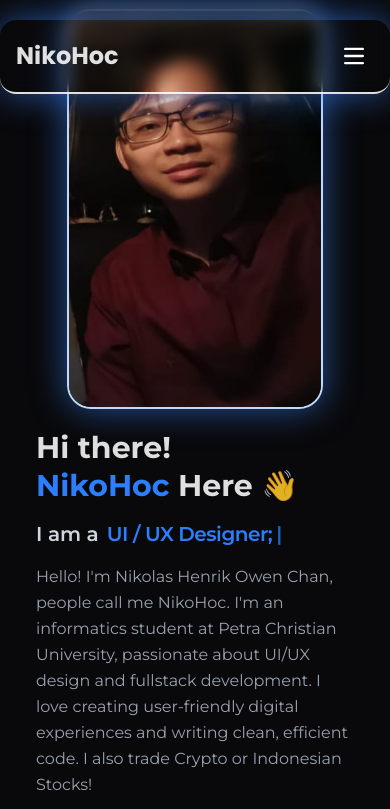
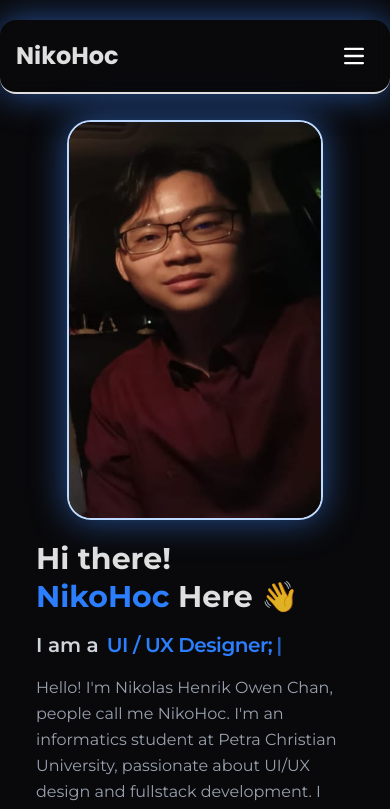
Before and after one commit to NikoHoc/niko-hoc, a React (Vite) app: page / in a window 390 px wide. Shown: the top 809 px of the page. Built offline with nearby package versions, Linux system fonts and the light colour scheme.

Commit message:
fix mobile view: hero section

```diff
--- a/src/App.tsx
+++ b/src/App.tsx
@@ -12,7 +12,7 @@ function App() {
   return (
     <>
       <Navbar />
-      <main className="md:pt-0 pt-20 px-4 max-w-screen-xl mx-auto">
+      <main className="md:pt-0 px-4 max-w-7xl mx-auto">
         <Hero />
         <Journey />
         <Project />
--- a/src/components/Footer.tsx
+++ b/src/components/Footer.tsx
@@ -24,16 +24,17 @@ const Footer = () => {
                 </div>
 
                 <div className="flex gap-6 text-sm font-medium">
-                    {navLinks.map((nav) => (
-                        <a href={`#${nav.href}`} className="hover:text-blue-500 transition-transform duration-200 hover:scale-120">
+                    {navLinks.map((nav, index) => (
+                        <a key={index} href={`#${nav.href}`} className="hover:text-blue-500 transition-transform duration-200 hover:scale-120">
                             {nav.name}
                         </a>
                     ))}
                 </div>
 
                 <div className="flex gap-4">
-                    {socialLinks.map((social) => (
+                    {socialLinks.map((social, index) => (
                         <a
+                        key={index}
                         href={social.href}
                         target="_blank"
                         rel="noopener noreferrer"
--- a/src/components/Hero.tsx
+++ b/src/components/Hero.tsx
@@ -5,7 +5,8 @@ import { Download } from "lucide-react";
 
 const Hero = () => {
     return (
-        <section id="me" className="h-screen flex flex-col-reverse md:flex-row items-center justify-between gap-5 py-10 md:py-0">
+        // min-h-screen md:h-screen flex flex-col md:flex-row items-center justify-center gap-10 px-4 pt-32 pb-10 md:py-0
+        <section id="me" className="min-h-screen md:h-screen flex flex-col-reverse md:flex-row items-center justify-between gap-5 py-10 md:py-0 md:pt-0 pt-25">
             <div className='flex flex-col items-start gap-4 md:w-3/5'>
                 <h1 className="text-3xl md:text-5xl font-bold leading-tight">
                     Hi there! <br />
```
